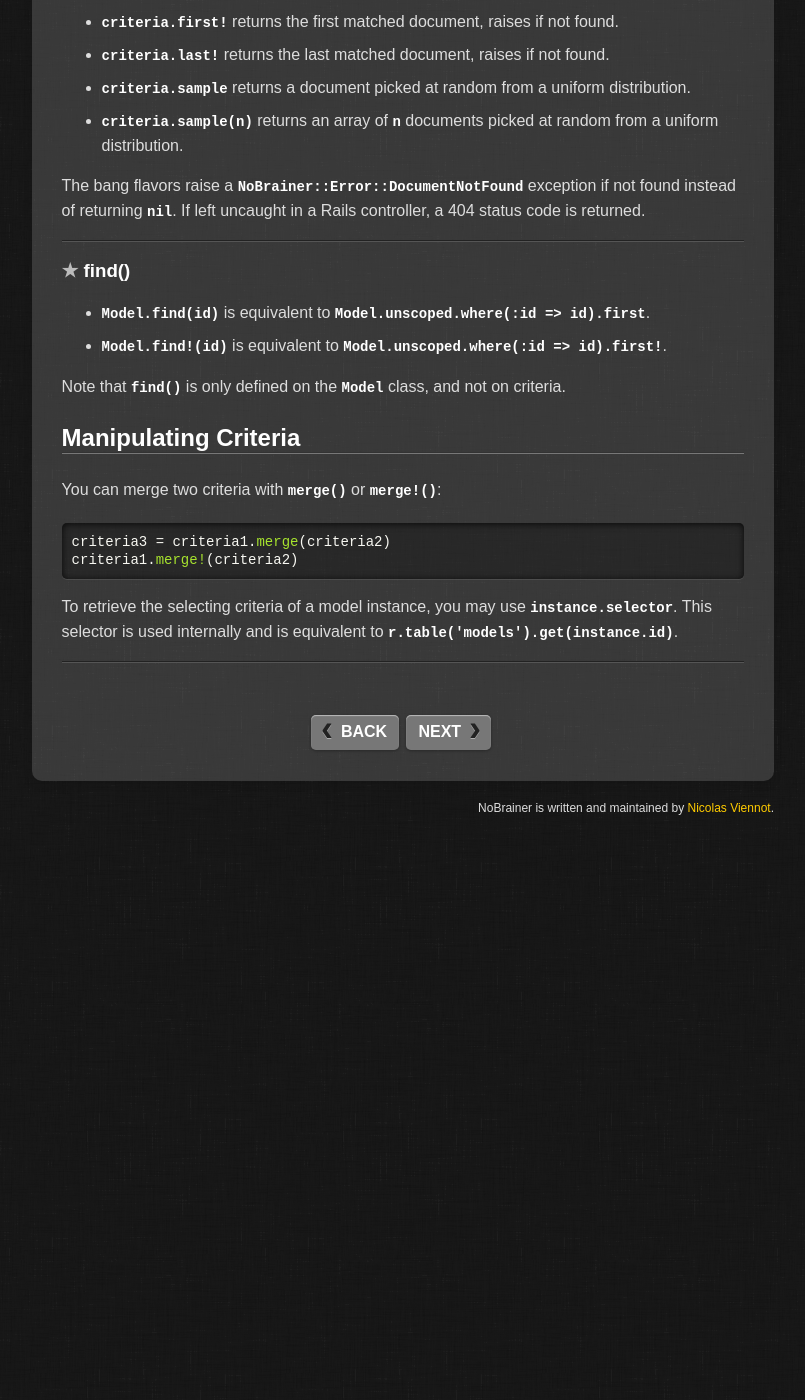
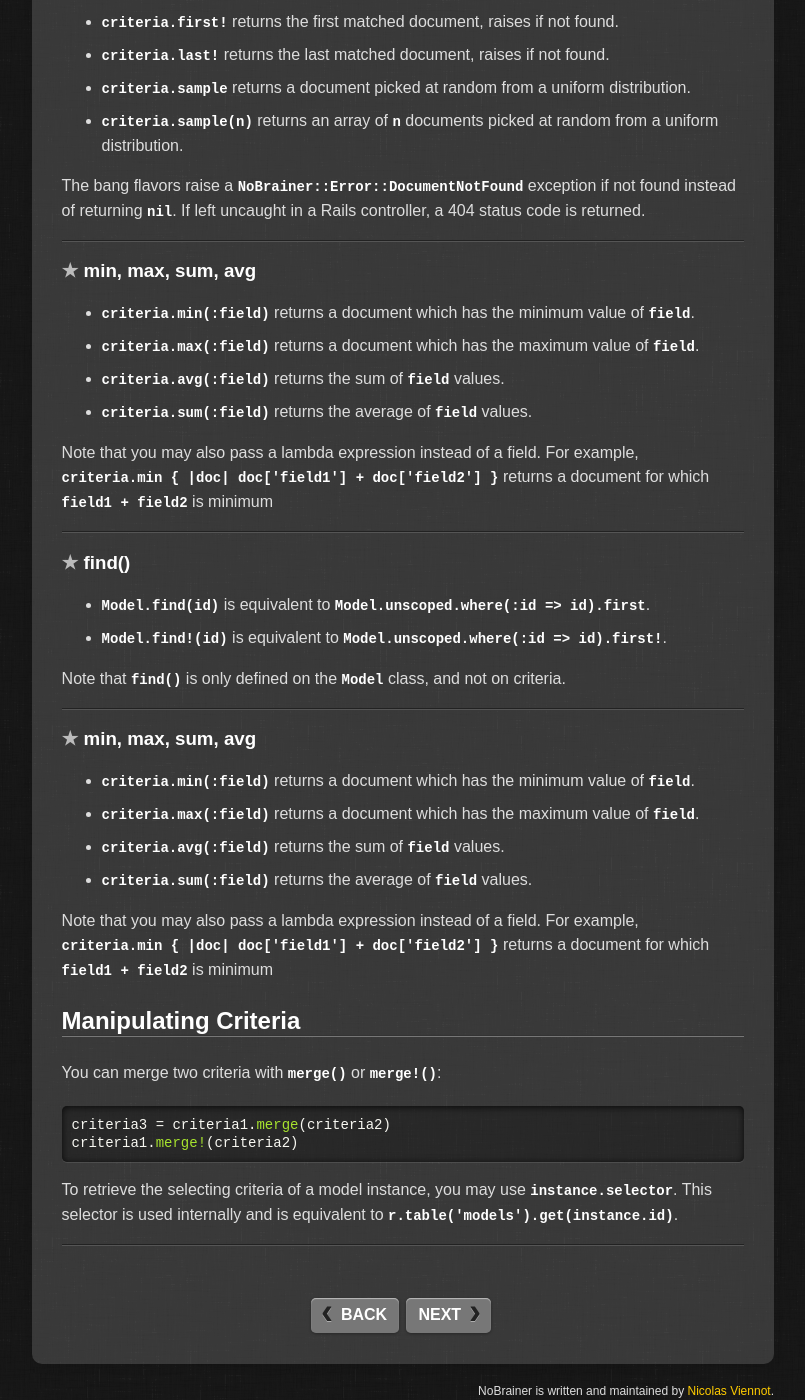
Before and after one commit to NoBrainerORM/nobrainer.io, a Jekyll site: the page built from docs/querying.md, in a window 1280 px wide and 1400 px high, scrolled down 5012 px. Shown: the whole window, without its empty margins (335-1140 px from the left). Built offline with Jekyll 4.4.1, drawn with Linux system fonts in a browser that asks for light colours; comment, search, counter and statistics services are not loaded; before the commit the page ends 5837 px from its top, so only the background shows below that.

Commit message:
Aggregate

```diff
--- a/docs/querying.md
+++ b/docs/querying.md
@@ -236,12 +236,38 @@ status code is returned.
 
 ---
 
+### min, max, sum, avg
+
+* `criteria.min(:field)` returns a document which has the minimum value of `field`.
+* `criteria.max(:field)` returns a document which has the maximum value of `field`.
+* `criteria.avg(:field)` returns the sum of `field` values.
+* `criteria.sum(:field)` returns the average of `field` values.
+
+Note that you may also pass a lambda expression instead of a field. For example,
+`criteria.min { |doc| doc['field1'] + doc['field2'] }` returns a document
+for which `field1 + field2` is minimum
+
+---
+
 ### find()
 
 * `Model.find(id)` is equivalent to `Model.unscoped.where(:id => id).first`.
 * `Model.find!(id)` is equivalent to `Model.unscoped.where(:id => id).first!`.
 
 Note that `find()` is only defined on the `Model` class, and not on criteria.
+
+---
+
+### min, max, sum, avg
+
+* `criteria.min(:field)` returns a document which has the minimum value of `field`.
+* `criteria.max(:field)` returns a document which has the maximum value of `field`.
+* `criteria.avg(:field)` returns the sum of `field` values.
+* `criteria.sum(:field)` returns the average of `field` values.
+
+Note that you may also pass a lambda expression instead of a field. For example,
+`criteria.min { |doc| doc['field1'] + doc['field2'] }` returns a document
+for which `field1 + field2` is minimum
 
 ## Manipulating Criteria
 
```
Also changed, not shown: docs/changelog.md (+4 -0 lines).
